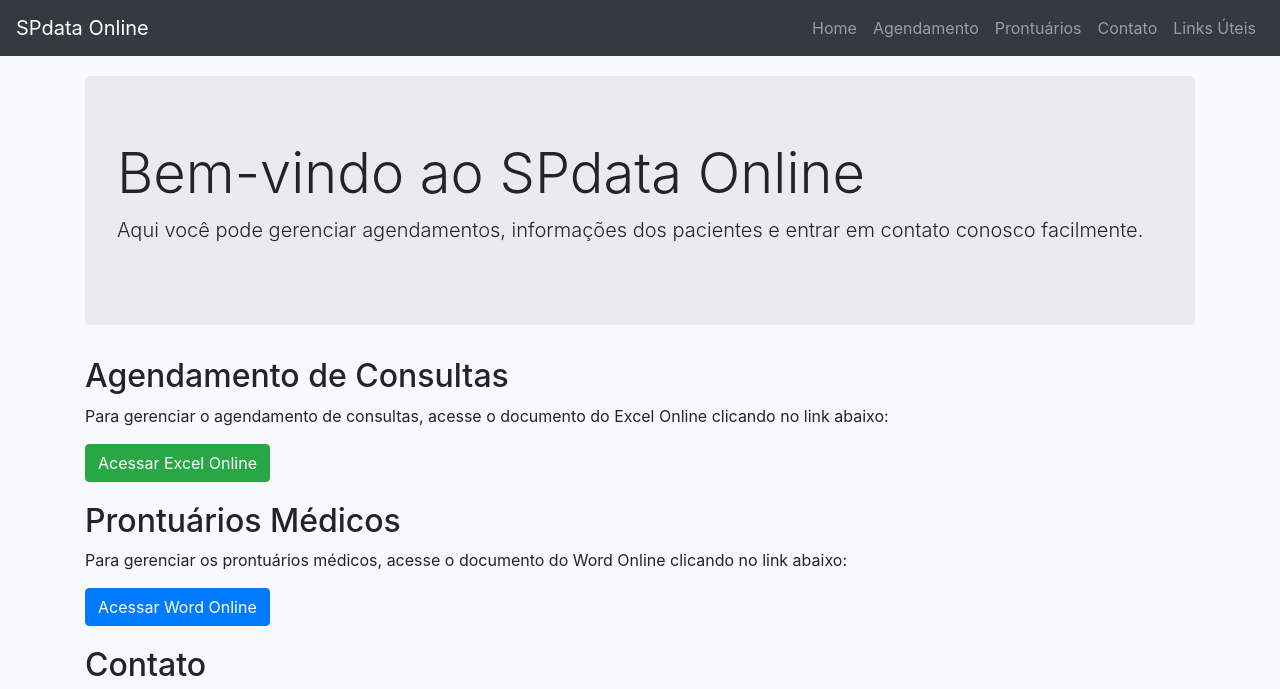
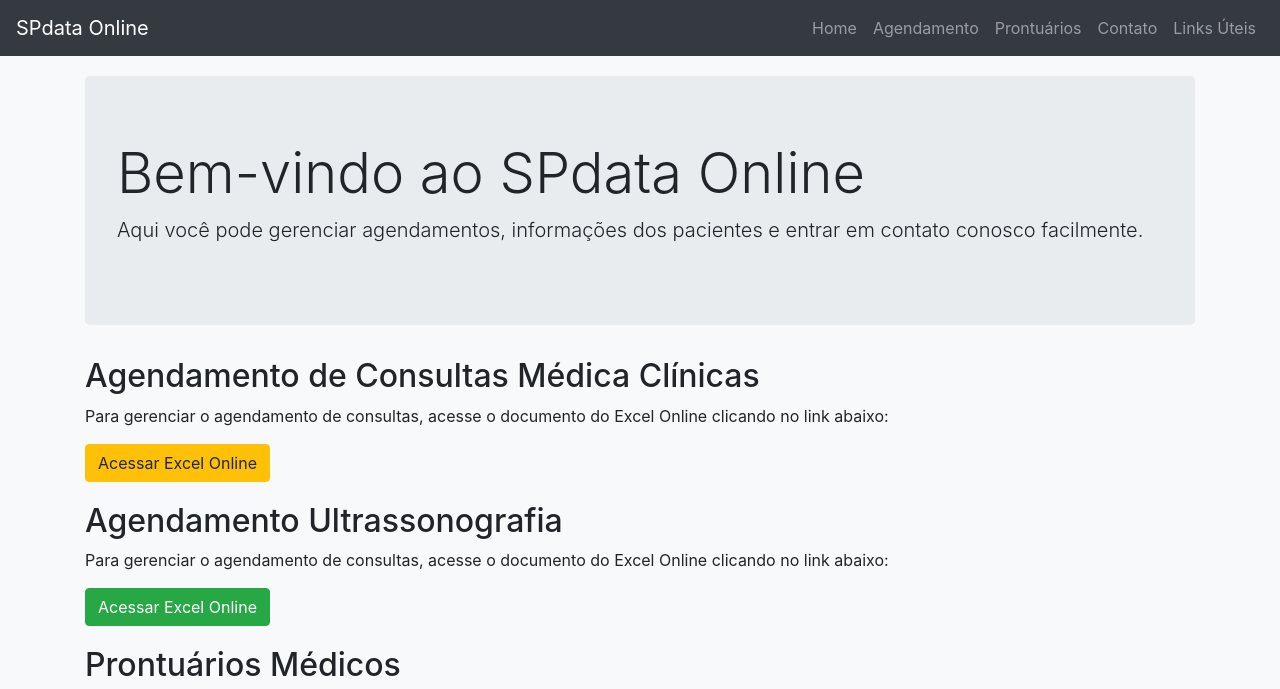
Before and after one commit to jordanpeteroliver/sp-data-online, a plain HTML site: page index.html in a window 1280 px wide. Shown: the top 689 px of the page. Drawn offline with nearby package versions, Linux system fonts and the light colour scheme.

Commit message:
consulta e ultrassom separado

```diff
--- a/index.html
+++ b/index.html
@@ -76,7 +76,13 @@
             </section>
 
             <section id="agendamento" class="content">
-                <h2>Agendamento de Consultas</h2>
+                <h2>Agendamento de Consultas Médica Clínicas</h2>
+                <p>Para gerenciar o agendamento de consultas, acesse o documento do Excel Online clicando no link abaixo:</p>
+                <a href="https://1drv.ms/x/s!AvTAjytbuWTShjJJmLLyCQT5lvQS?e=t6YQZx" class="btn btn-warning" target="_blank">Acessar Excel Online</a>
+            </section>
+
+            <section id="agendamento" class="content">
+                <h2>Agendamento Ultrassonografia</h2>
                 <p>Para gerenciar o agendamento de consultas, acesse o documento do Excel Online clicando no link abaixo:</p>
                 <a href="https://1drv.ms/x/s!AvTAjytbuWTShWjObb8SDJ6vN8PB?e=DN6Zwh&nav=MTVfezAwMDAwMDAwLTAwMDEtMDAwMC0wMDAwLTAwMDAwMDAwMDAwMH0" class="btn btn-success" target="_blank">Acessar Excel Online</a>
             </section>
```
